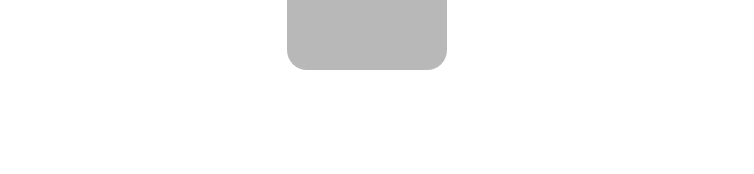
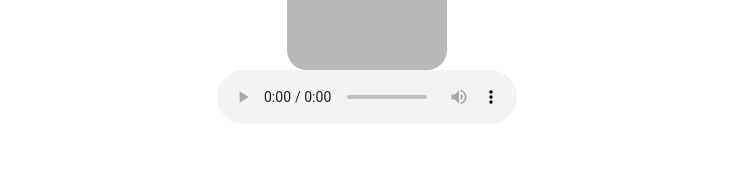
Before and after one commit to bigbiglv/bbkMusic, a Vue app: page /#/ in a window 1280 px wide. Shown: the part 190-364 px from the top of the page, without its empty margins (273-1027 px from the left). Built offline with nearby package versions, Linux system fonts and the light colour scheme.

Commit message:
feat:播放组件

```diff
--- a/components.d.ts
+++ b/components.d.ts
@@ -6,6 +6,7 @@ import '@vue/runtime-core'
 declare module '@vue/runtime-core' {
   export interface GlobalComponents {
     IconEpHomeFilled: typeof import('~icons/ep/home-filled')['default']
+    Player: typeof import('./src/components/Player.vue')['default']
     RouterLink: typeof import('vue-router')['RouterLink']
     RouterView: typeof import('vue-router')['RouterView']
     Tabbar: typeof import('./src/components/Tabbar.vue')['default']
--- a/src/App.vue
+++ b/src/App.vue
@@ -1,10 +1,12 @@
 <script setup lang="ts">
-import Tabbar from './components/Tabbar.vue';
+import Tabbar from '@/components/Tabbar.vue';
+import Player from '@/components/Player.vue';
 </script>
 
 <template>
   <router-view />
   <Tabbar />
+  <Player />
 </template>
 
 <style>
--- /dev/null
+++ b/src/components/Player.vue
@@ -0,0 +1,16 @@
+<script setup lang="ts">
+import { ref, onMounted } from 'vue'
+
+const audioSrc = ref('http://music.163.com/song/media/outer/url?id=413859.mp3')
+onMounted(() => {
+})
+</script>
+
+<template>
+  <audio ref="appAudio" controls  ></audio>
+</template>
+
+
+<style scoped>
+
+</style>
```
